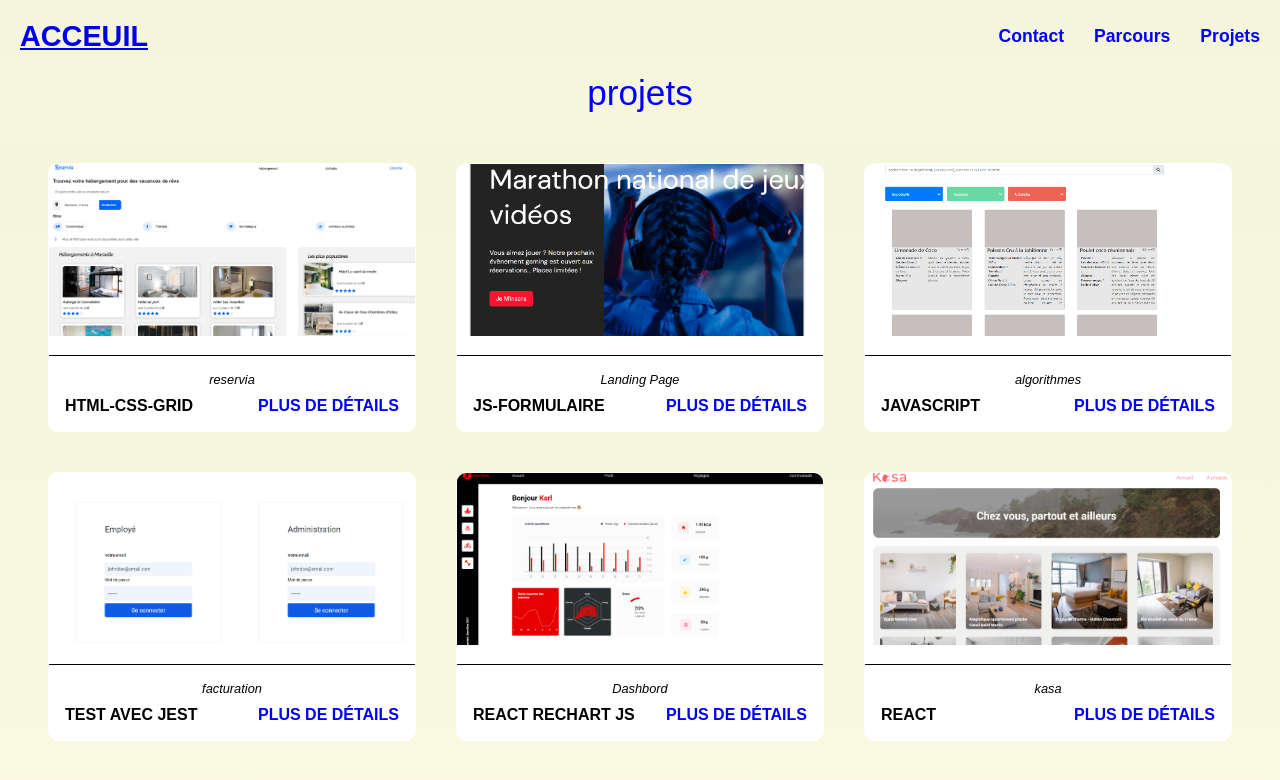
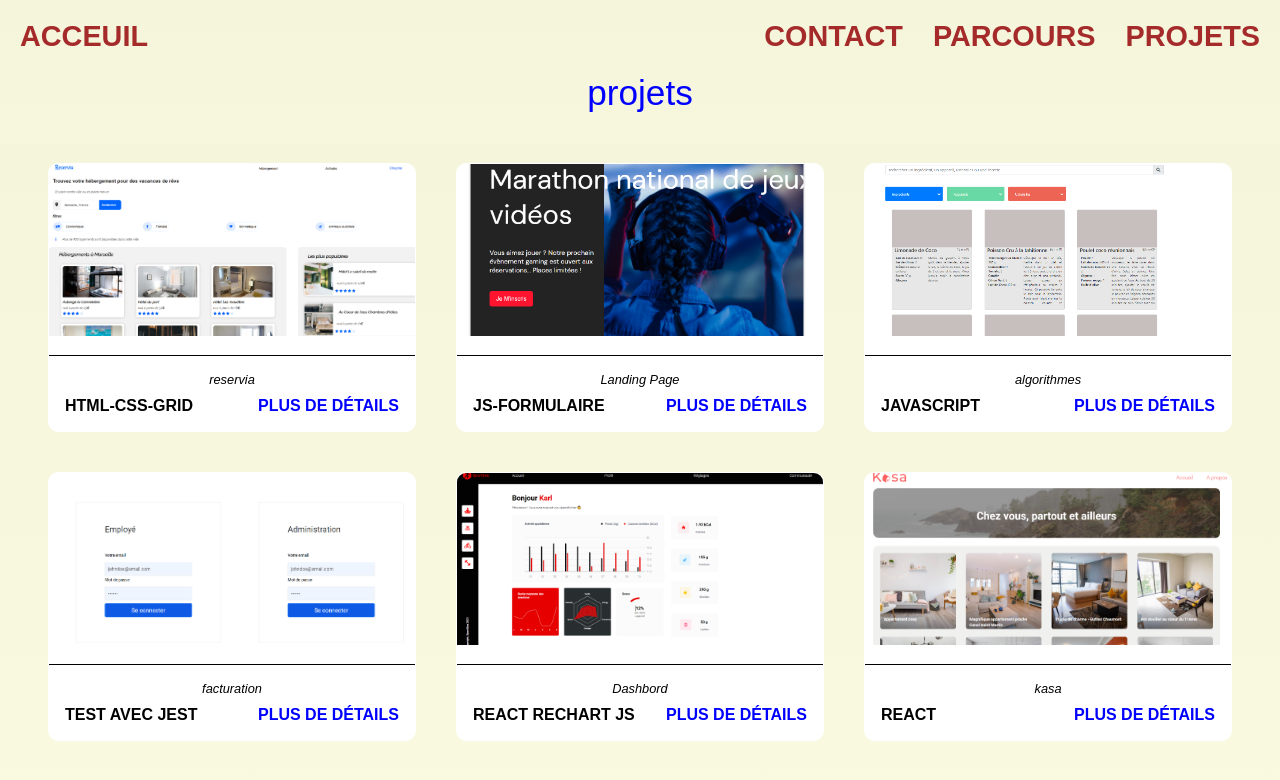
Before and after one commit to mintoug/portfolio, a React (Create React App) app: page /projets in a window 1280 px wide. Shown: the top 780 px of the page. Built offline with nearby package versions, Linux system fonts and the light colour scheme.

Commit message:
amélioration design

```diff
--- a/src/components/header/Header.css
+++ b/src/components/header/Header.css
@@ -6,18 +6,19 @@ header{
    padding: 20px;
    overflow-x: hidden;
 }
-.logo{
+.home a{
 text-decoration: none;
-color: blue;
+color: brown;
 text-transform: uppercase;
 font-weight: 700;
 font-size: 1.8em;
 }
 .navigation a{
 text-decoration: none;
-color: blue;
-font-weight: 800;
-font-size: 1.1em;
+color: brown;
+text-transform: uppercase;
+font-weight: 700;
+font-size: 1.8em;
 padding-left: 30px;
 }
 @media (max-width:768px){
--- a/src/components/header/Header.jsx
+++ b/src/components/header/Header.jsx
@@ -5,7 +5,7 @@ import './Header.css';
 function Header() {
   return (
     <header>
-        <div className="logo"><NavLink to="/portfolio" >Acceuil</NavLink></div>
+        <div className="home"><NavLink to="/portfolio" >Acceuil</NavLink></div>
          <div className='navigation'>
               <NavLink to="/contact">Contact</NavLink>
               <NavLink to="/experience">Parcours</NavLink>
```
Also changed, not shown: src/assets/images/images/photo.png (deleted).
